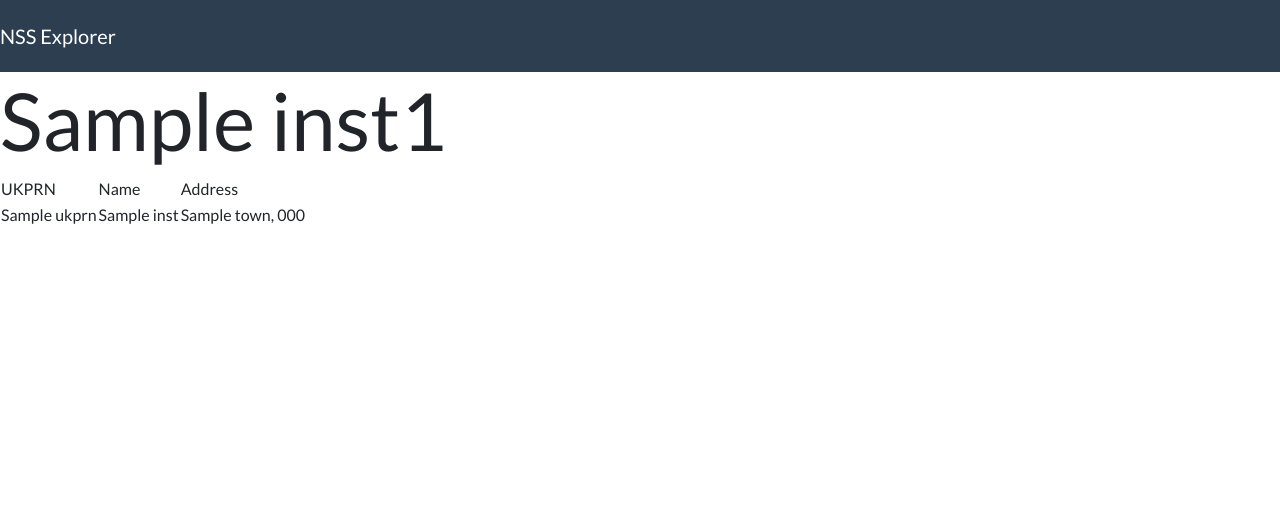
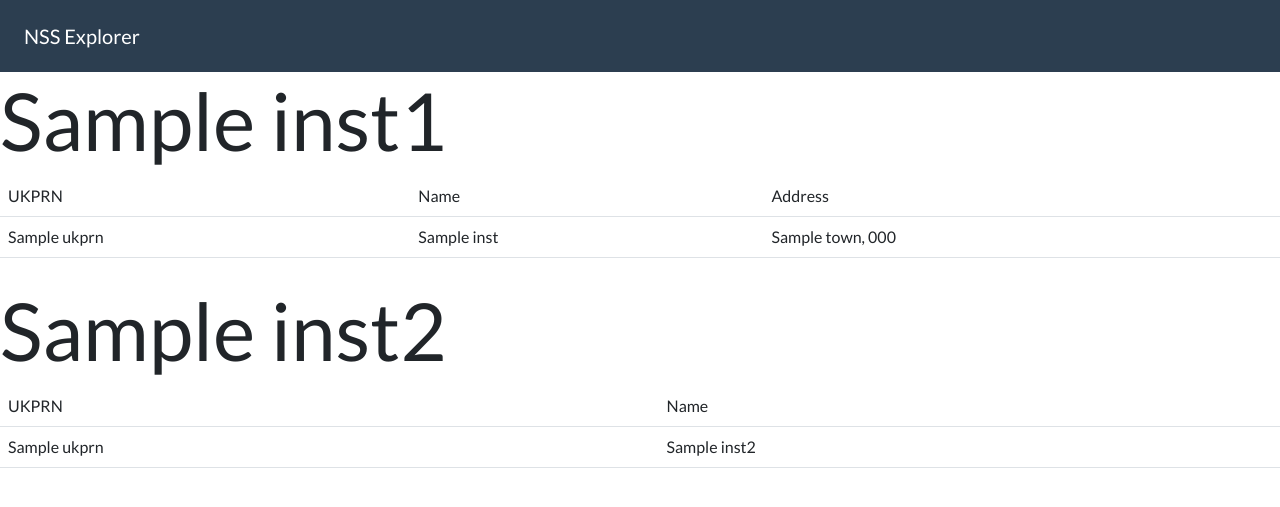
Before and after one commit to emwad/CS50-final-project, a Flask app: template templates/test.html in a window 1280 px wide. Shown: the top 507 px of the page. Run offline with Flask 3, Linux system fonts and the light colour scheme; the template is opened without the code that fills it: most values are stand-ins (such as "Sample title", 1, 10 or a date in 2020); some libraries are stand-ins or nearby versions.

Commit message:
not sure!

```diff
--- a/app.py
+++ b/app.py
@@ -1,5 +1,6 @@
 from flask import Flask, render_template, request
 from helpers import close_db, inst, get_db
+import matplotlib.pyplot as plt
 
 app = Flask(__name__)
 
@@ -10,14 +11,21 @@ app.teardown_appcontext(close_db)
 def index():
     # POST
     if request.method == "POST":
-        ukprn = int(request.form.get("inst1"))
+        ukprn1 = int(request.form.get("inst1"))
+        ukprn2 = int(request.form.get("inst2"))
         db = get_db()
 
         # Note - fetchone() brings back 1 row, fetchall() LIST of rows
         # (so will need cycling through in template)
         # this bit just checking i can bring back the right info for now
-        rows = db.execute("SELECT * FROM institutions WHERE ukprn = ?", (ukprn,)).fetchone()
-        address = db.execute("SELECT * FROM addresses WHERE ukprn = ?", (ukprn,)).fetchone()
-        return render_template('test.html', inst1=rows, inst=address)
+        rows = db.execute("SELECT * FROM nss WHERE ukprn = ?", (ukprn1,)).fetchone()
+        rows2 = db.execute("SELECT * FROM nss WHERE ukprn = ?", (ukprn2,)).fetchone()
+        plt.barh([rows["PROVIDER_NAME"], rows2["PROVIDER_NAME"]],
+                 [rows["POSITIVITY_MEASURE"], rows2["POSITIVITY_MEASURE"]])
+        plt.ylabel("Institution")
+        plt.xlabel("Positivity measure")
+        plt.title("Horizontal bar graph")
+        chart = plt.show()
+        return render_template('comparison.html', inst1=rows, inst2=rows2, chart=chart)
 
     return render_template('index.html')
--- a/requirements.txt
+++ b/requirements.txt
@@ -1,2 +1,3 @@
 Flask
-Pandas
+Pandas (?)
+Matplotlib
--- a/templates/layout.html
+++ b/templates/layout.html
@@ -8,6 +8,9 @@
     <title>Document</title>
 </head>
 <body>
+    <nav class="navbar navbar-expand-lg bg-primary" data-bs-theme="dark">
+        <a class="navbar-brand ms-4" href="/">NSS Explorer</a>
+    </nav>
     {% block body %}{% endblock %}
 </body>
 </html>
--- a/templates/test.html
+++ b/templates/test.html
@@ -1,12 +1,9 @@
 {% extends "layout.html" %}
 
 {% block body %}
-<nav class="navbar navbar-expand-lg bg-primary" data-bs-theme="dark">
-    <a class="navbar-brand" href="/">NSS Explorer</a>
-</nav>
-
+<div class="mb-4">
     <h1 class="display-1">{{ inst1.PROVIDER_NAME }}</h1>
-<table class="d-table">
+    <table class="table">
         <thead>
             <tr>
                 <td>UKPRN</td>
@@ -22,6 +19,23 @@
             </tr>
         </tbody>
     </table>
-
+</div>
+<div class="mb-4">
+    <h1 class="display-1">{{ inst2.PROVIDER_NAME }}</h1>
+    <table class="table">
+        <thead>
+            <tr>
+                <td>UKPRN</td>
+                <td>Name</td>
+            </tr>
+        </thead>
+        <tbody>
+            <tr>
+                <td>{{ inst2.UKPRN }}</td>
+                <td>{{ inst2.PROVIDER_NAME }}</td>
+            </tr>
+        </tbody>
+    </table>
+</div>
 
 {% endblock %}
```
Also changed, not shown: templates/comparison.html (added, +10 -0 lines), templates/index.html (+3 -13 lines), 1 other file. Lines whose indentation alone changed are shown as unchanged.
